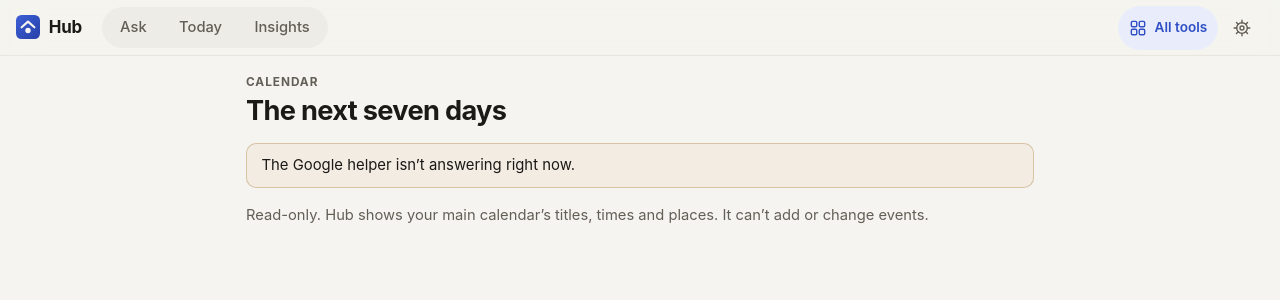
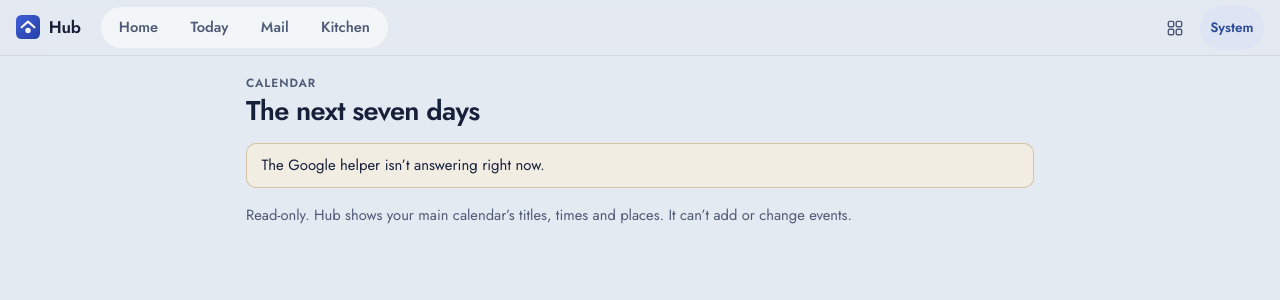
Before and after one commit to phinneywood/hub, a FastAPI app: page /calendar in a window 1280 px wide. Shown: the top 300 px of the page. Run offline with FastAPI, Linux system fonts and the light colour scheme.

Commit message:
Older pages: the app's look and tabs, until each moves into the app
Every older page now uses the app's palette and typeface, follows the look
chosen in the app, and carries the app's tabs and a System link instead of
the older navigation.

Co-Authored-By: Claude Opus 5.5 <noreply@anthropic.com>

```diff
--- /dev/null
+++ b/hub/static/look.js
@@ -0,0 +1,6 @@
+// The look chosen in the app (Evening or Day), so an older page matches it. Automatic follows the device.
+// Loaded before the page draws, so it never flashes the other look.
+try {
+  var look = localStorage.getItem("hub.look");
+  if (look === "dusk" || look === "day") document.documentElement.dataset.theme = look;
+} catch (e) { /* storage blocked: the device's look it is */ }
--- a/hub/static/style.css
+++ b/hub/static/style.css
@@ -3,24 +3,33 @@
    they sit on, in both themes. Motion is short and stops under prefers-reduced-motion. */
 :root {
   color-scheme: light dark;
-  --bg:#f5f4f0; --surface:#ffffff; --card:#eeece6; --fg:#1b1a17; --mut:#625f57; --line:#e3e0d8;
-  --acc:#3050c4; --acc-fg:#ffffff; --acc-soft:#e8ecfb;
-  --ok:#18753f; --warn:#8f5400; --bad:#b93323; --idle:#9b978d;
+  /* The app's palette and type (web/app/src/app.css), so the older pages look like the app until each moves in.
+     Day by default; Evening under a dark device, or whichever look was chosen in the app's System screen. */
+  --bg:#E4EAF1; --surface:#FFFFFF; --card:#F3F6F9; --fg:#17203A; --mut:#4E5A78; --line:rgba(23,32,58,.12);
+  --acc:#2D4A9A; --acc-fg:#ffffff; --acc-soft:#DDE5F4;
+  --ok:#0B7A69; --warn:#8A5A00; --bad:#C23A28; --idle:#7F8AA5;
   --radius-sm:10px; --radius:14px; --radius-lg:20px;
-  --shadow:0 1px 2px rgba(40,34,20,.05), 0 6px 18px -8px rgba(40,34,20,.10);
-  --shadow-lift:0 2px 4px rgba(40,34,20,.06), 0 14px 32px -12px rgba(40,34,20,.18);
-  --ease:cubic-bezier(.2,.7,.2,1);
+  --shadow:0 1px 2px rgba(23,32,58,.05), 0 6px 18px -8px rgba(23,32,58,.12);
+  --shadow-lift:0 2px 4px rgba(23,32,58,.06), 0 14px 32px -12px rgba(23,32,58,.2);
+  --ease:cubic-bezier(.2,.8,.2,1);
   --tap:44px; --seg-on:#ffffff;
   --shell-h:56px;
-  --font:-apple-system, BlinkMacSystemFont, "SF Pro Text", system-ui, sans-serif;
+  --font:"Jost", "Futura", "Avenir Next", system-ui, sans-serif;
 }
+@font-face { font-family:"Jost"; src:url("/static/app/fonts/Jost.ttf") format("truetype"); font-weight:300 600; font-display:swap; }
 @media (prefers-color-scheme: dark) {
-  :root {
-    --bg:#121210; --surface:#1c1b19; --card:#262522; --fg:#eeece7; --mut:#a6a399; --line:#32302b;
-    --acc:#8fa9ff; --acc-fg:#0d1326; --acc-soft:#1f2842;
-    --ok:#62cf90; --warn:#eeb75f; --bad:#ff8a7d; --idle:#6f6c64;
-    --shadow:none; --shadow-lift:0 12px 32px -10px rgba(0,0,0,.6); --seg-on:#3b3934;
+  :root:not([data-theme="day"]) {
+    --bg:#141C33; --surface:#1D2746; --card:#222E50; --fg:#EEF1F8; --mut:#AEB8D0; --line:rgba(238,241,248,.11);
+    --acc:#FFC56E; --acc-fg:#1B2540; --acc-soft:rgba(255,197,110,.16);
+    --ok:#7FE0CF; --warn:#FFC56E; --bad:#FF8372; --idle:#7986A6;
+    --shadow:none; --shadow-lift:0 12px 32px -10px rgba(0,0,0,.6); --seg-on:#2C3A63;
   }
+}
+:root[data-theme="dusk"] {
+  --bg:#141C33; --surface:#1D2746; --card:#222E50; --fg:#EEF1F8; --mut:#AEB8D0; --line:rgba(238,241,248,.11);
+  --acc:#FFC56E; --acc-fg:#1B2540; --acc-soft:rgba(255,197,110,.16);
+  --ok:#7FE0CF; --warn:#FFC56E; --bad:#FF8372; --idle:#7986A6;
+  --shadow:none; --shadow-lift:0 12px 32px -10px rgba(0,0,0,.6); --seg-on:#2C3A63;
 }
 
 * { box-sizing:border-box; }
--- a/hub/templates/base.html
+++ b/hub/templates/base.html
@@ -6,8 +6,9 @@
 <meta charset="utf-8">
 <meta name="viewport" content="width=device-width, initial-scale=1, viewport-fit=cover">
 <title>{% block title %}Hub{% endblock %}</title>
-<meta name="theme-color" content="#f5f4f0" media="(prefers-color-scheme: light)">
-<meta name="theme-color" content="#121210" media="(prefers-color-scheme: dark)">
+<meta name="theme-color" content="#E4EAF1" media="(prefers-color-scheme: light)">
+<meta name="theme-color" content="#141C33" media="(prefers-color-scheme: dark)">
+<script src="/static/look.js"></script>
 <meta name="apple-mobile-web-app-capable" content="yes">
 <meta name="apple-mobile-web-app-title" content="Hub">
 <link rel="manifest" href="/manifest.webmanifest">
@@ -22,18 +23,18 @@
 <body>
 <a class="skip" href="#main">Skip to content</a>
 <header class="shell">
-  <a class="brand" href="/"><img class="brand-mark" src="/static/favicon.svg" alt="" width="24" height="24">Hub</a>
+  <a class="brand" href="/app/"><img class="brand-mark" src="/static/favicon.svg" alt="" width="24" height="24">Hub</a>
+  {# The app's own tabs: an older page is one step from the app, never a place of its own. #}
   <nav class="shell-nav" aria-label="Main">
-    {# With the door set up, Home Assistant and Music Assistant are main views and Insights moves to All tools. #}
-    {% set views = [('ask', 'Ask', '/ask'), ('today', 'Today', '/today')] + ([('home', 'Home', '/house/assistant')] + ([('music', 'Music', '/house/player')] if frames.music else []) if frames.ha else [('insights', 'Insights', '/insights')]) %}
-    {% for slug, name, href in views %}<a href="{{ href }}"{% if active == slug %} class="on" aria-current="page"{% endif %}>{{ name }}</a>{% endfor %}
+    {% for name, href in [('Home', '/app/'), ('Today', '/app/#today'), ('Mail', '/app/#mail'), ('Kitchen', '/app/#kitchen')] %}<a href="{{ href }}">{{ name }}</a>{% endfor %}
   </nav>
   <div class="shell-util">
     {% if active in ('today', 'gmail') %}{% set r = request.url.include_query_params(refresh=1) %}
     <a href="{{ r.path }}?{{ r.query }}" title="Fetch fresh Gmail data instead of the cached copy">Refresh</a>{% endif %}
-    {% set in_tool = active and active not in ('ask', 'today', 'insights', 'home', 'music', 'settings', 'engine', 'status') or (active == 'insights' and frames.ha) %}
-    <a class="shell-icon{% if in_tool %} on{% endif %}" href="/tools"{% if active == 'tools' %} aria-current="page"{% endif %}><svg viewBox="0 0 24 24" width="20" height="20" aria-hidden="true" focusable="false"><rect x="4" y="4" width="6.5" height="6.5" rx="1.5"/><rect x="13.5" y="4" width="6.5" height="6.5" rx="1.5"/><rect x="4" y="13.5" width="6.5" height="6.5" rx="1.5"/><rect x="13.5" y="13.5" width="6.5" height="6.5" rx="1.5"/></svg><span class="shell-label">All tools</span></a>
-    <a class="shell-icon{% if active in ('settings', 'engine', 'status') %} on{% endif %}" href="/settings" aria-label="Settings"{% if active == 'settings' %} aria-current="page"{% endif %}><svg viewBox="0 0 24 24" width="20" height="20" aria-hidden="true" focusable="false"><circle cx="12" cy="12" r="6.4"/><circle cx="12" cy="12" r="2.4"/><path d="M12 2.6v3M12 18.4v3M2.6 12h3M18.4 12h3M5.35 5.35l2.1 2.1M16.55 16.55l2.1 2.1M5.35 18.65l2.1-2.1M16.55 7.45l2.1-2.1"/></svg></a>
+    {% if frames.ha %}<a href="/house/assistant"{% if active == 'home' %} class="on" aria-current="page"{% endif %}>Home Assistant</a>{% endif %}
+    {% if frames.music %}<a href="/house/player"{% if active == 'music' %} class="on" aria-current="page"{% endif %}>Music Assistant</a>{% endif %}
+    <a class="shell-icon" href="/tools" aria-label="All tools"{% if active == 'tools' %} aria-current="page"{% endif %}><svg viewBox="0 0 24 24" width="20" height="20" aria-hidden="true" focusable="false"><rect x="4" y="4" width="6.5" height="6.5" rx="1.5"/><rect x="13.5" y="4" width="6.5" height="6.5" rx="1.5"/><rect x="4" y="13.5" width="6.5" height="6.5" rx="1.5"/><rect x="13.5" y="13.5" width="6.5" height="6.5" rx="1.5"/></svg></a>
+    <a class="shell-icon on" href="/app/#system">System</a>
   </div>
 </header>
 <div id="bar"></div>
```
Also changed, not shown: tests/test_ask.py (+1 -1 lines), tests/test_door.py (+2 -2 lines), tests/test_home.py (+1 -1 lines), tests/test_views.py (+5 -8 lines).
